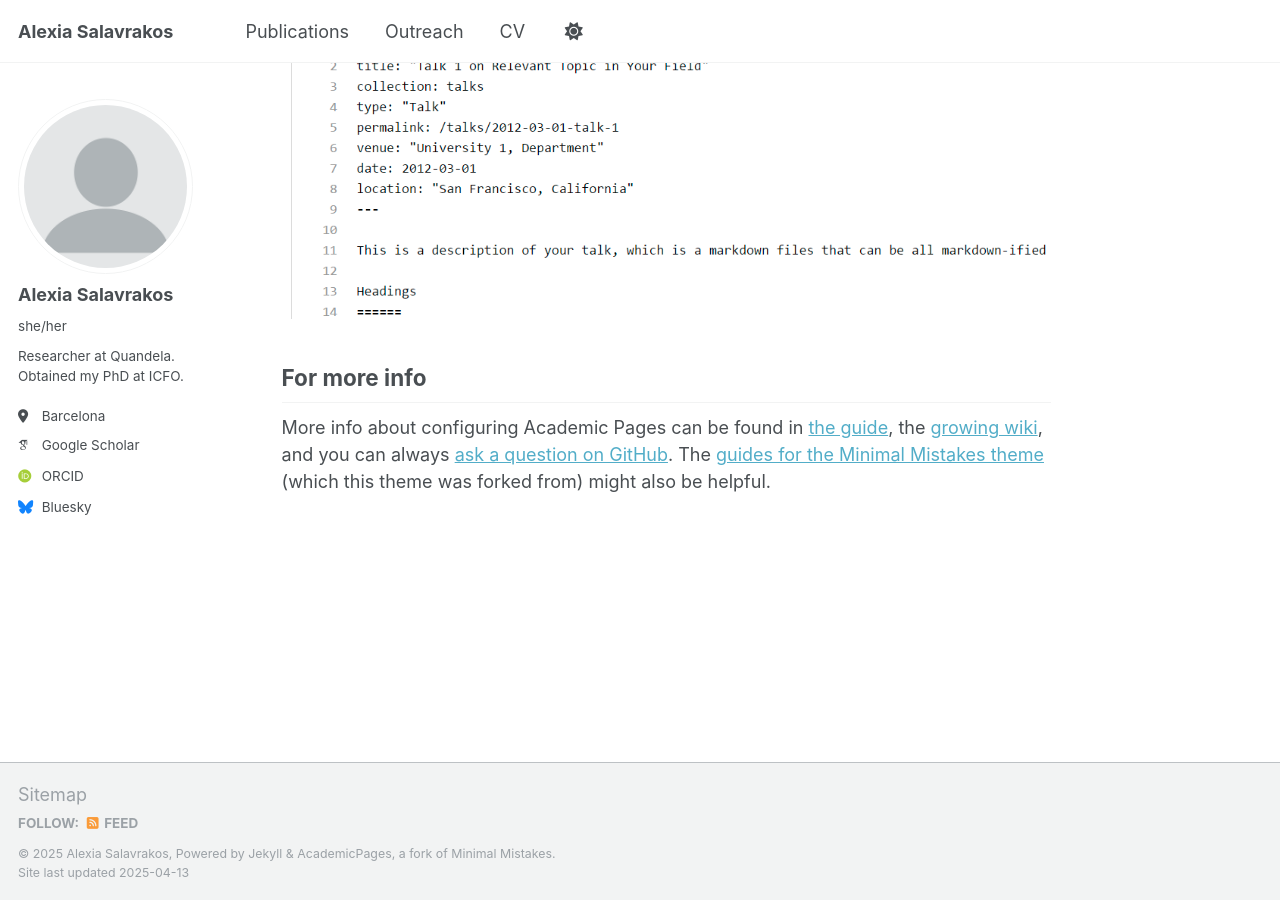
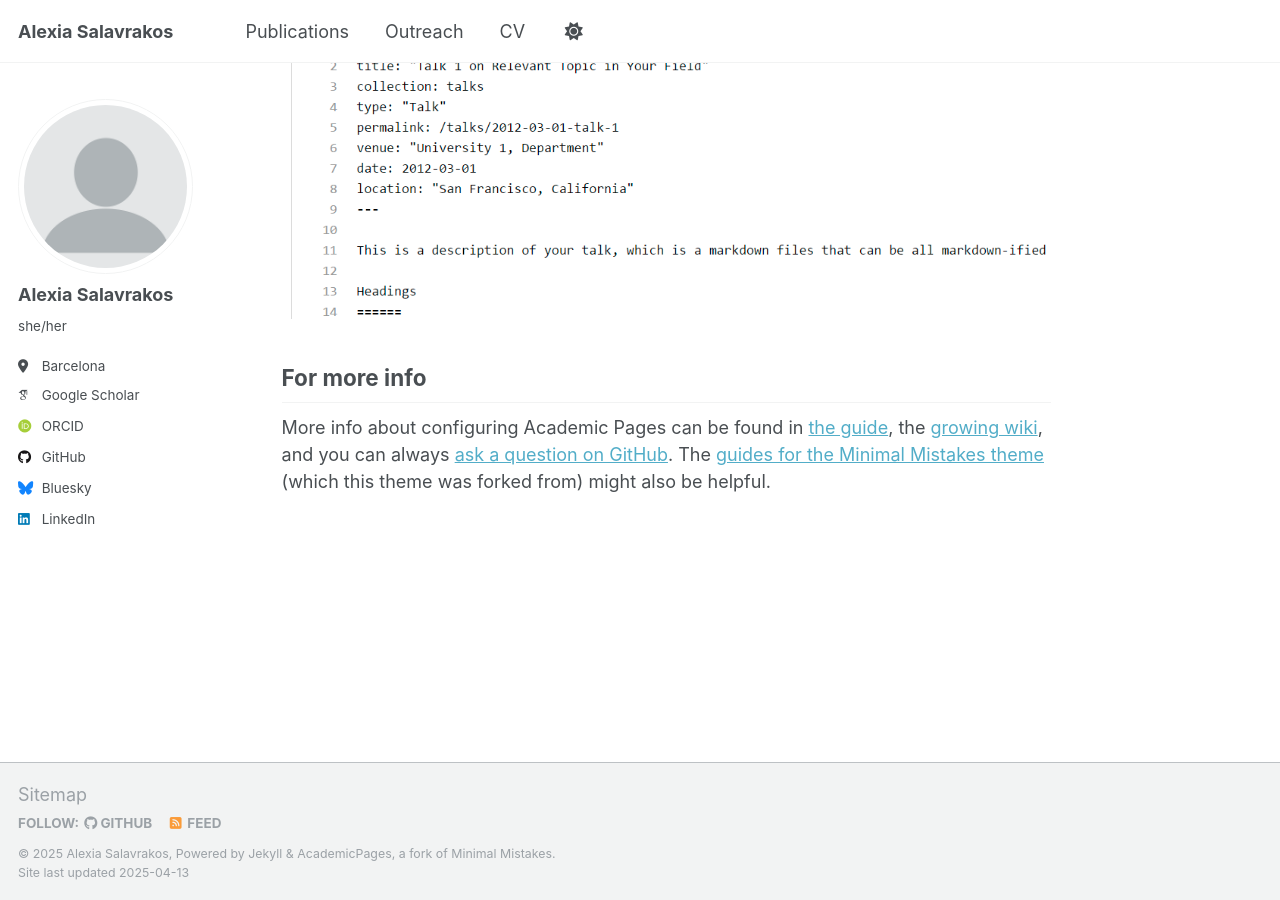
Before and after one commit to alexiasalavrakos/alexiasalavrakos.github.io, a Jekyll site: the page built from _pages/about.md, in a window 1280 px wide and 900 px high, scrolled down 2636 px. Built offline with Jekyll 4.4.1, drawn with Linux system fonts in a browser that asks for light colours; some web fonts are replaced; part of the change alters nothing that is shown.

Commit message:
Update _config.yml

```diff
--- a/_config.yml
+++ b/_config.yml
@@ -25,7 +25,7 @@ author:
   avatar           : "profile.png"
   name             : "Alexia Salavrakos"
   pronouns         : "she/her"
-  bio              : "Researcher at Quandela. Obtained my PhD at ICFO."
+  bio              : ""
   location         : "Barcelona"
   employer         : #
   uri              : # URL
@@ -45,7 +45,7 @@ author:
   bitbucket        : # Username - Update with your username on the site
   codepen          : # Username
   dribbble         : # Username
-  github           : #
+  github           : "https://github.com/alexiasalavrakos/"
   kaggle           : # Username
   stackoverflow    : # User number or user number and name (i.e., use "1" or "1/jeff-atwood")
 
@@ -59,7 +59,7 @@ author:
   keybase          : # Username
   instagram        : # Username
   lastfm           : # Username
-  linkedin         : # Username
+  linkedin         : "https://www.linkedin.com/in/alexia-salavrakos-5214a1168/"
   mastodon         : # URL
   medium           : # URL
   pinterest        : # Username
```
